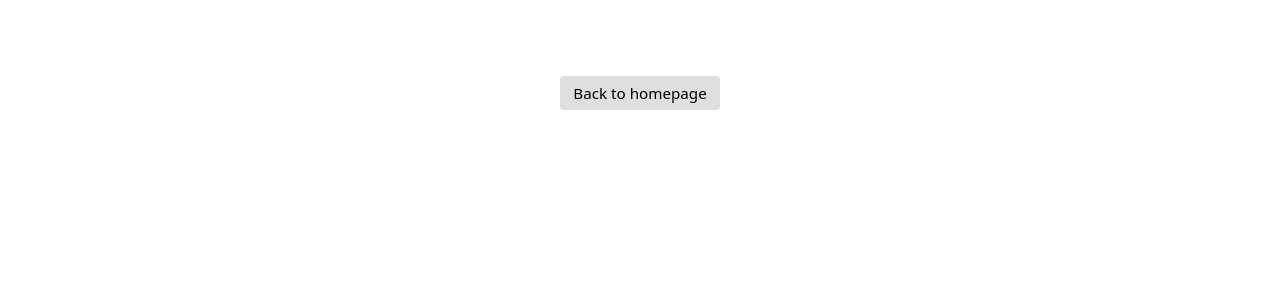
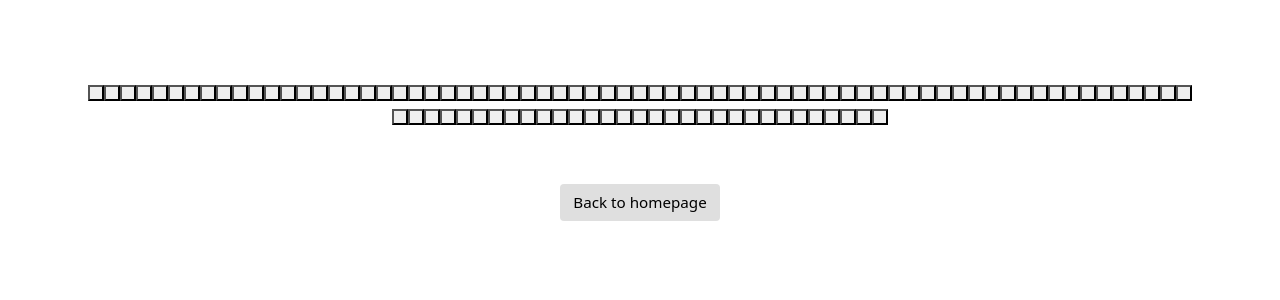
Before and after one commit to frankobjank/cs50_final_project, a Flask app: page /minesweeper in a window 1280 px wide. Shown: the part 149-449 px from the top of the page. Run offline with Flask 3, Linux system fonts and the light colour scheme.

Commit message:
starting to create minesweeper board

```diff
--- a/app.py
+++ b/app.py
@@ -1,9 +1,9 @@
-import flask
+import flask as fl
 
 # link to access app for debug http://127.0.0.1:5000
 
 # Configure application
-app = flask.Flask(__name__)
+app = fl.Flask(__name__)
 
 # Configure session to use filesystem (instead of signed cookies)
 app.config["SESSION_PERMANENT"] = False
@@ -22,12 +22,16 @@ def after_request(response):
 @app.route("/")
 def index():
 
-    return flask.render_template("index.html")
+    return fl.render_template("index.html")
 
 
 @app.route("/minesweeper", methods=["GET", "POST"])
 def minesweeper():
-    if flask.request.method == "POST":
-        user_input = flask.request.form.get("symbol")
+
+    if fl.request.method == "POST":
+        user_input = fl.request.form.get("selected")
+
+        print(user_input)
+
     else:
-        return flask.render_template("minesweeper.html")
+        return fl.render_template("minesweeper.html")
--- a/static/styles.css
+++ b/static/styles.css
@@ -23,6 +23,18 @@ h1 {
 .card {
     width: 18rem;
     height: fixed;
+}
+
+.nav {
+    margin-bottom: 1.5rem;
+    margin-top: 1.5rem;
+    padding: 2rem 1.5rem;
+    justify-content: center;
+}
+
+button {
+    height: 1rem;
+    width: 1rem;
 }
 
 .btn-custom:hover {
--- a/templates/minesweeper.html
+++ b/templates/minesweeper.html
@@ -5,5 +5,22 @@
 {% endblock %}
 
 {% block main %}
-    <a href="/" class="btn-custom">Back to homepage</a>
+    <table class="minesweeper">
+        <thead>
+
+        </thead>
+
+        <tbody>
+            <!-- create board and pass coords from app.py -->
+            {% for i in range(10) %}
+                {% for j in range(10) %}
+                    <button class="square" name="selected"></button>
+                {% endfor %}
+            {% endfor %}
+        </tbody>
+    </table>
+
+    <div class="nav">
+        <a href="/" class="btn-custom">Back to homepage</a>
+    </div>
 {% endblock %}
```
